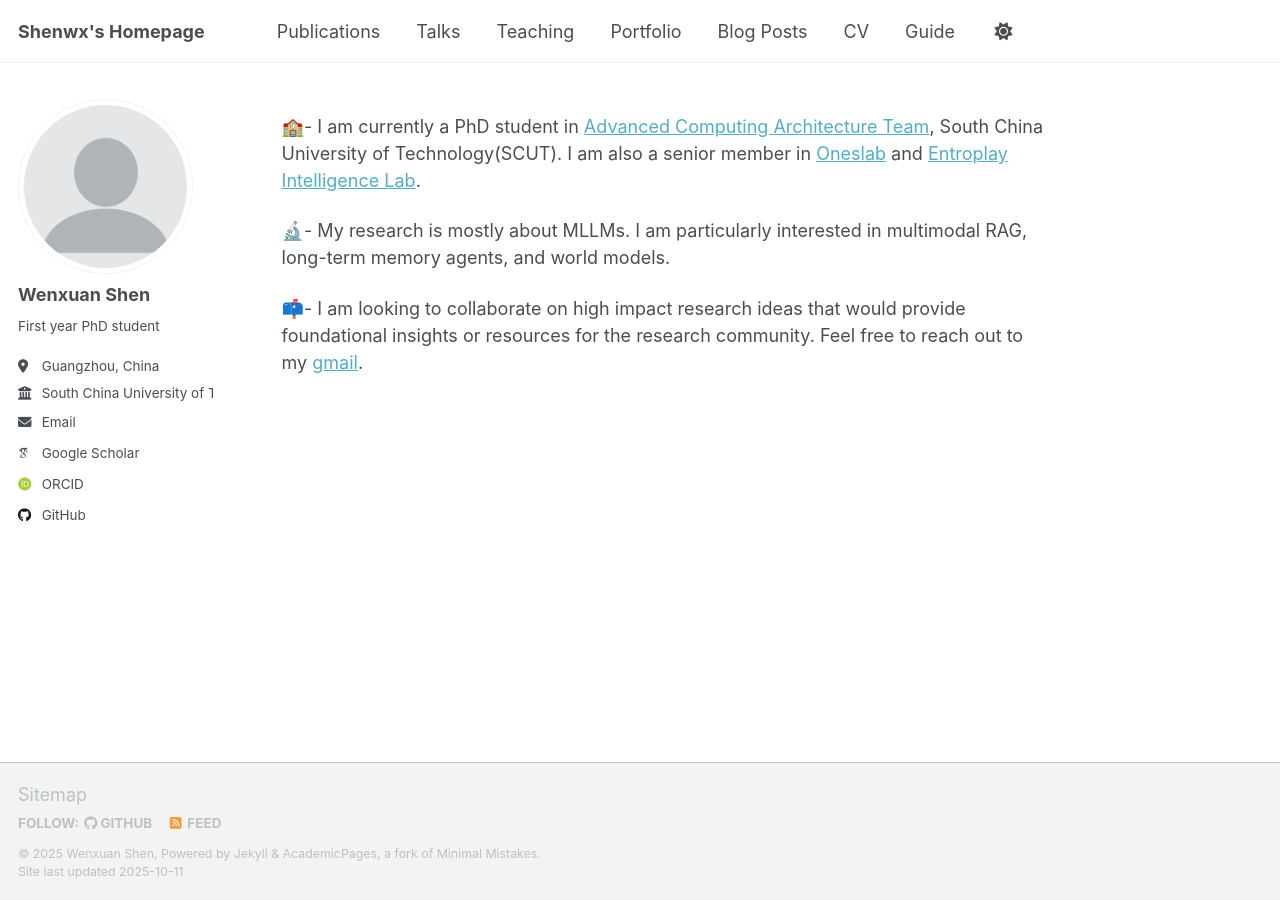
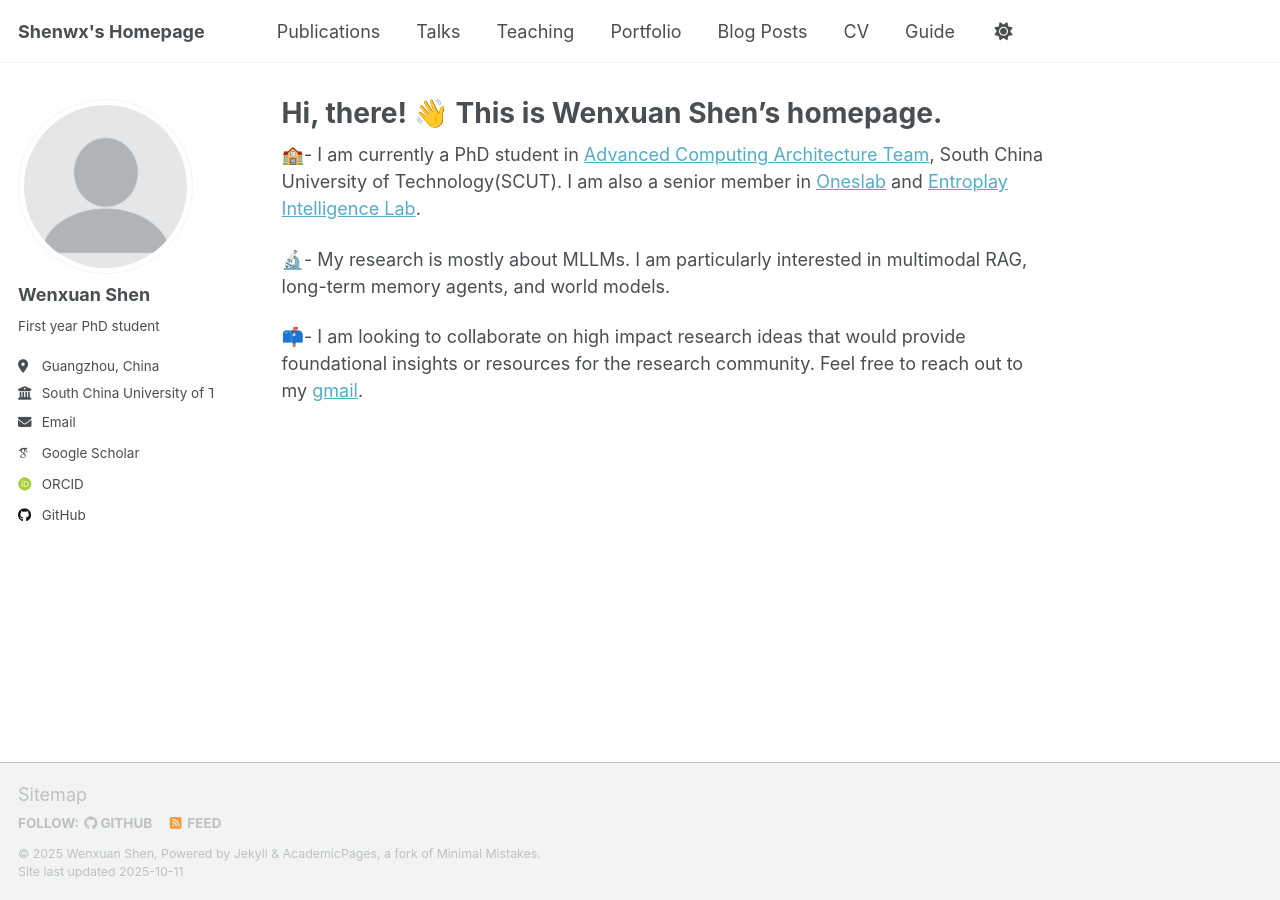
Before and after one commit to p114514-new/p114514-new.github.io, a Jekyll site: the page built from _pages/about.md, in a window 1280 px wide. Built offline with Jekyll 4.4.1, drawn with Linux system fonts in a browser that asks for light colours; emoji names are drawn with the system emoji font; some web fonts are replaced; a script that is not in the unit is left out.

Commit message:
Update about.md

```diff
--- a/_pages/about.md
+++ b/_pages/about.md
@@ -1,6 +1,6 @@
 ---
 permalink: /
-title: ""
+title: "Hi, there! :wave: This is Wenxuan Shen's homepage."
 author_profile: true
 redirect_from:
   - /about/
```
